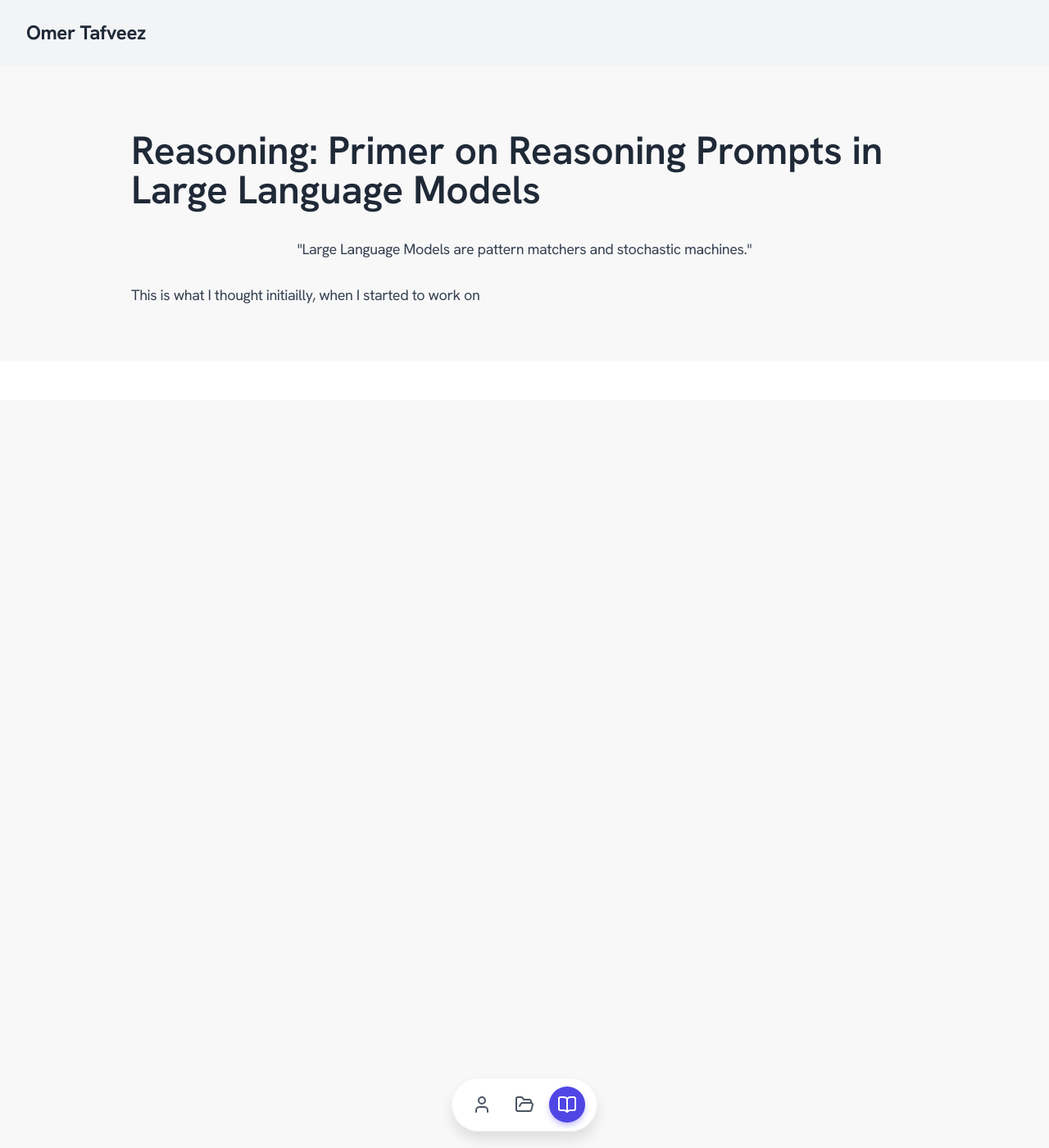
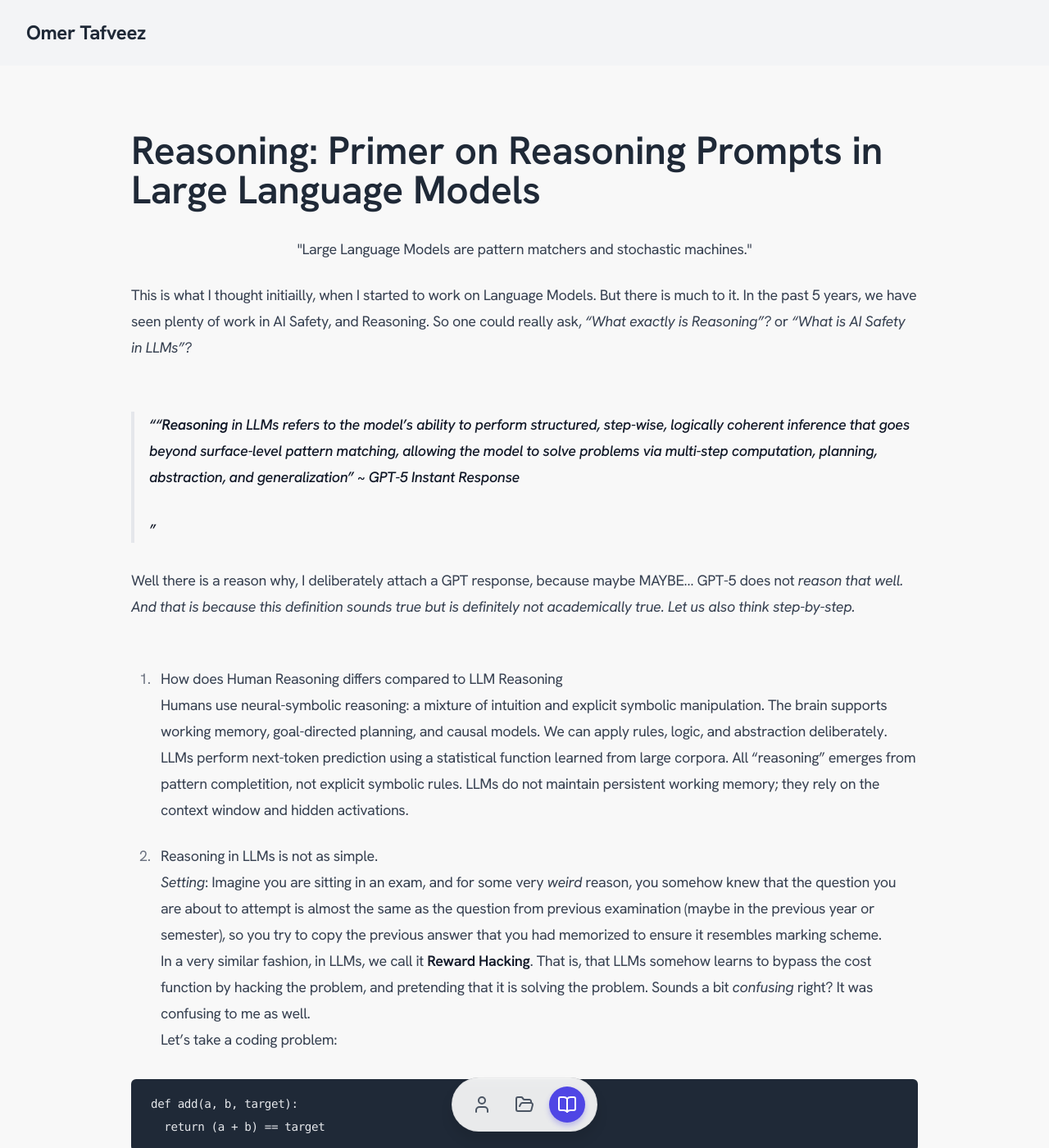
Before and after one commit to omertafveez-2001/omertafveez-2001.github.io, a Jekyll site: the page built from blogs/reasoning-primer/reasoning-primer.md, in a window 1280 px wide and 1400 px high. Shown: the whole window at 82% size. Built offline with Jekyll 4.4.1, drawn with Linux system fonts in a browser that asks for light colours; nearby versions of some CDN libraries; some of the changed text lies outside the part shown.

Commit message:
added reasoning primer

````diff
--- a/blogs.html
+++ b/blogs.html
@@ -85,7 +85,7 @@
                     <p class="text-gray-700 mb-6 line-clamp-3">
                         Exploring the nuances of reasoning prompts in large language models, this article delves into their structure, effectiveness, and potential ideas in reasoning literature.
                     </p>
-                    <a href="#"
+                    <a href="/blogs/reasoning-primer/"
                         class="text-yellow-600 font-semibold hover:text-yellow-800 transition-colors duration-200 flex items-center gap-1">
                         Read Full Article <i data-lucide="arrow-right" class="w-4 h-4 mt-0.5"></i>
                     </a>
--- a/blogs/reasoning-primer/reasoning-primer.md
+++ b/blogs/reasoning-primer/reasoning-primer.md
@@ -8,4 +8,29 @@ permalink: /blogs/reasoning-primer/
 <p style="text-align: center;">
   "Large Language Models are pattern matchers and stochastic machines."
 </p>
-This is what I thought initiailly, when I started to work on
+This is what I thought initiailly, when I started to work on Language Models. But there is much to it. In the past 5 years, we have seen plenty of work in AI Safety, and Reasoning. So one could really ask, <i>"What exactly is Reasoning"?</i> or <i>"What is AI Safety in LLMs"?</i> <br> <br>
+
+> "**Reasoning** in LLMs refers to the model's ability to perform structured, step-wise, logically coherent inference that goes beyond surface-level pattern matching, allowing the model to solve problems via multi-step computation, planning, abstraction, and generalization" ~ <i>GPT-5 Instant Response</i> <br> <br>
+
+Well there is a reason why, I deliberately attach a GPT response, because maybe MAYBE... GPT-5 does not <i>reason<i> that well. And that is because this definition sounds *true* but is definitely not academically *true*. Let us also think step-by-step. <br> <br>
+
+1. How does Human Reasoning differs compared to LLM Reasoning <br>
+Humans use neural-symbolic reasoning: a mixture of intuition and explicit symbolic manipulation. The brain supports working memory, goal-directed planning, and causal models. We can apply rules, logic, and abstraction deliberately. <br>
+LLMs perform next-token prediction using a statistical function learned from large corpora. All "reasoning" emerges from pattern completition, not explicit symbolic rules. LLMs do not maintain persistent working memory; they rely on the context window and hidden activations.
+
+2. Reasoning in LLMs is not as simple.<br>
+*Setting*: Imagine you are sitting in an exam, and for some very *weird* reason, you somehow knew that the question you are about to attempt is almost the same as the question from previous examination (maybe in the previous year or semester), so you try to copy the previous answer that you had memorized to ensure it resembles marking scheme. <br>
+In a very similar fashion, in LLMs, we call it **Reward Hacking**. That is, that LLMs somehow learns to bypass the cost function by hacking the problem, and pretending that it is solving the problem. Sounds a bit *confusing* right? It was confusing to me as well. <br>
+Let's take a coding problem:
+
+``` python
+def add(a, b, target):
+  return (a + b) == target
+```
+
+Suppose this is the function that the LLM is supposed to generate. It may fail some tests, and it might not. But what if it generates this
+```python
+def add(a, b, target):
+  return True
+```
+It probably will pass more than 50% of the test cases. This is reward hacking.
````
